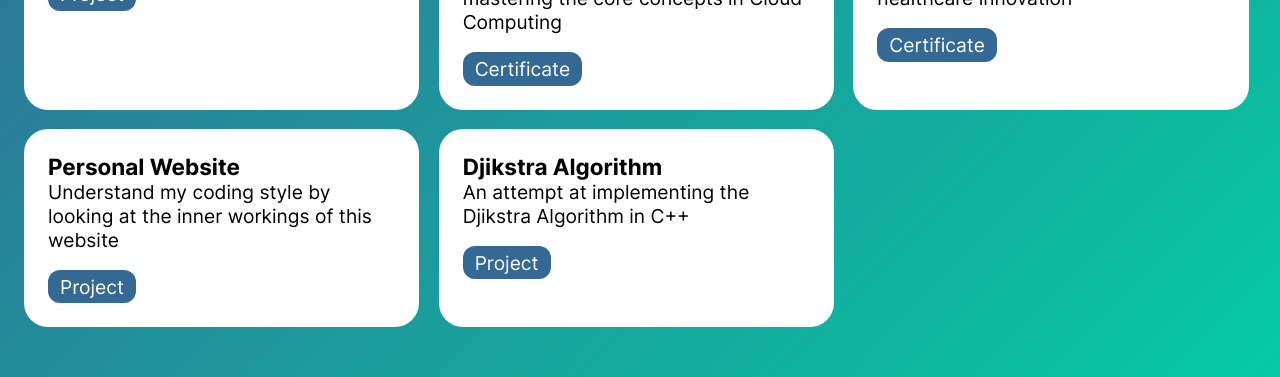
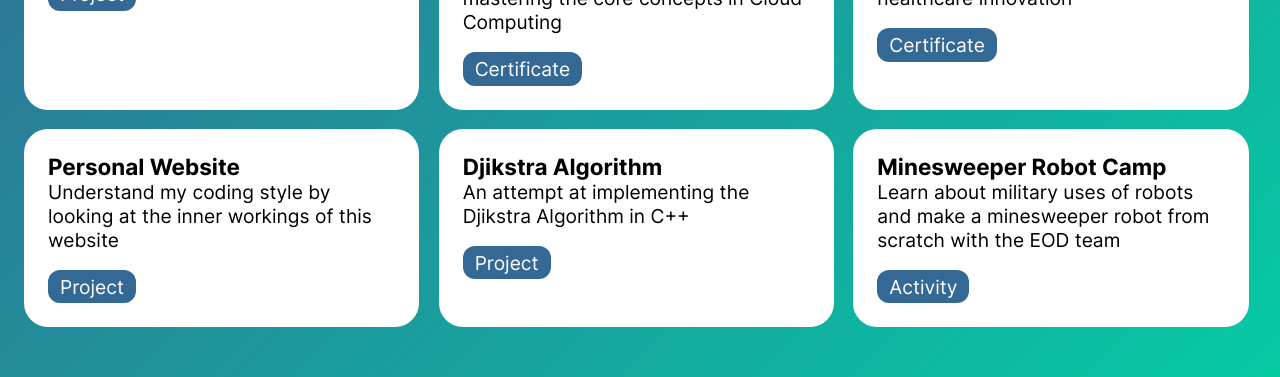
Before and after one commit to SiravitPhokeed/personal-website, a Next.js app: page / in a window 1280 px wide. Shown: the part 1160-1537 px from the top of the page. Built offline with nearby package versions, Linux system fonts and the light colour scheme.

Commit message:
Added Minesweeper Camp

```diff
--- a/temp-db/works.js
+++ b/temp-db/works.js
@@ -72,4 +72,15 @@ export let works = [
         ],
         readme: "https://raw.githubusercontent.com/SiravitPhokeed//dijkstra-algorithm/master/README.md"
     },
+    {
+        id: "5",
+        name: "Minesweeper Robot Camp",
+        desc: "Learn about military uses of robots and make a minesweeper robot from scratch with the EOD team",
+        fullDesc: "Mahidol University, in cooperation with the Defence Technology Institute, organized this camp to educate about military uses of robots with the goal as making a minesweeper robot from scratch.",
+        type: "activity",
+        links: [
+            { name: "Information", url: "https://il.mahidol.ac.th/th/minesweeper-robot-camp-62/" },
+            { name: "Passed Teams Announcement", url: "https://il.mahidol.ac.th/th/minesweeper-robot-camp-team-announce/" }
+        ]
+    }
 ];
```
